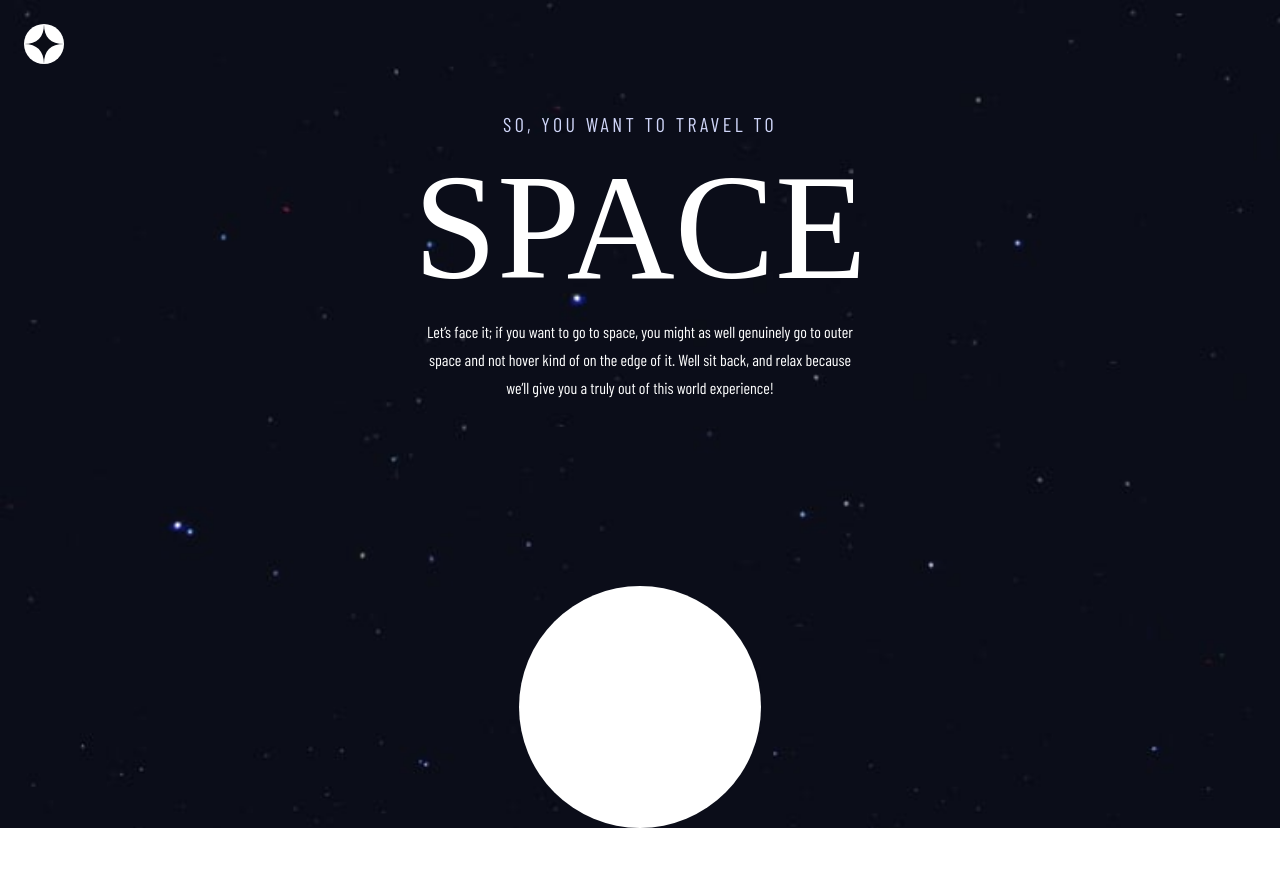
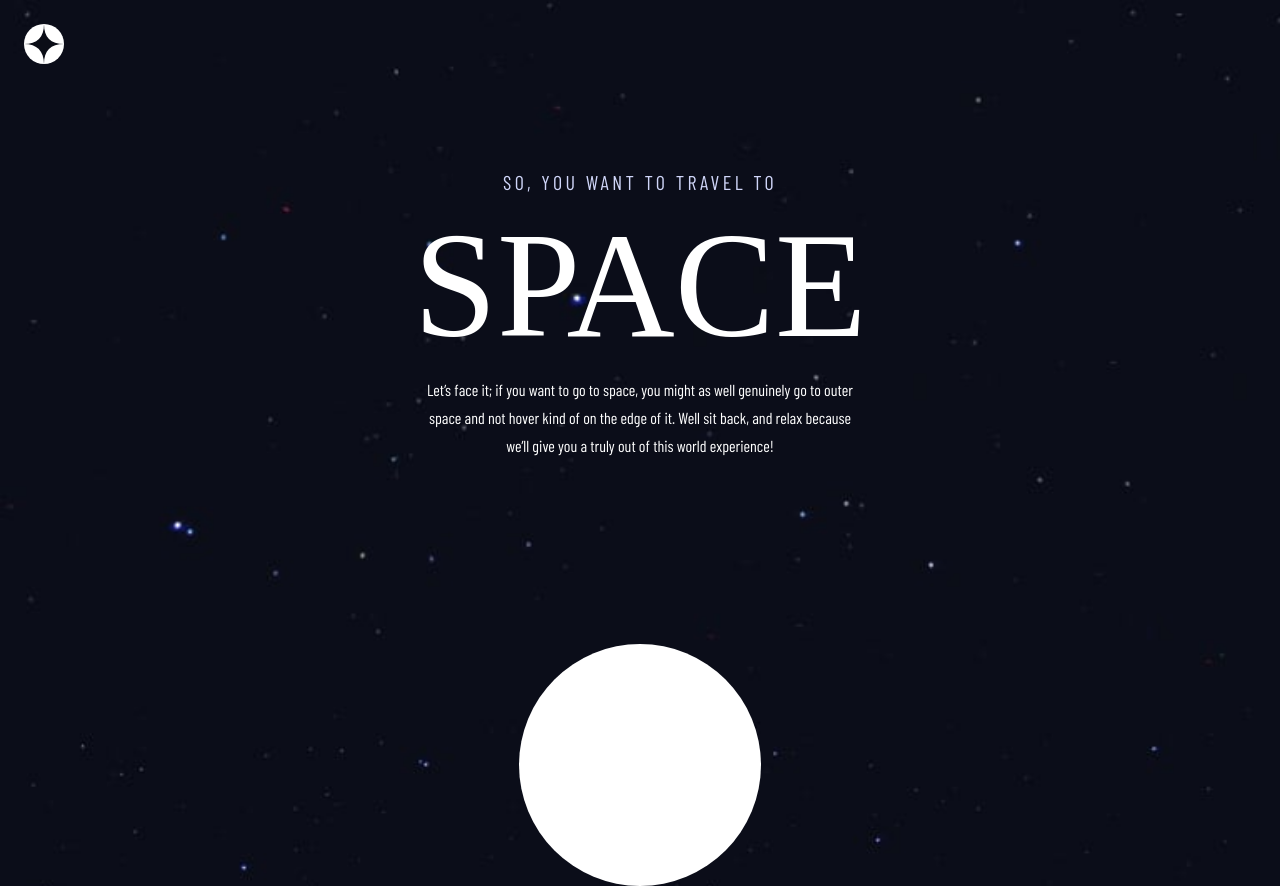
Before and after one commit to Quibble7s/space-tourism-website, a Next.js app: page / in a window 1280 px wide. Before the commit the page ends 828 px from the top, so only its background shows below. Built offline with nearby package versions, Linux system fonts and the light colour scheme; a web font is replaced by a local one.

Commit message:
Changed the margin top on tablet displays so it matchs the desing

```diff
--- a/src/Components/Sections/AboutSection.jsx
+++ b/src/Components/Sections/AboutSection.jsx
@@ -4,7 +4,7 @@ import Text from '../Typography/Text';
 
 const AboutSection = () => {
   return (
-    <section className='mx-[24px] mt-[48px]'>
+    <section className='mx-[24px] mt-[48px] md:mt-[106px]'>
       <Heading
         type={5}
         className='uppercase text-center leading-[19.2px] md:leading-[24px]'>
```
